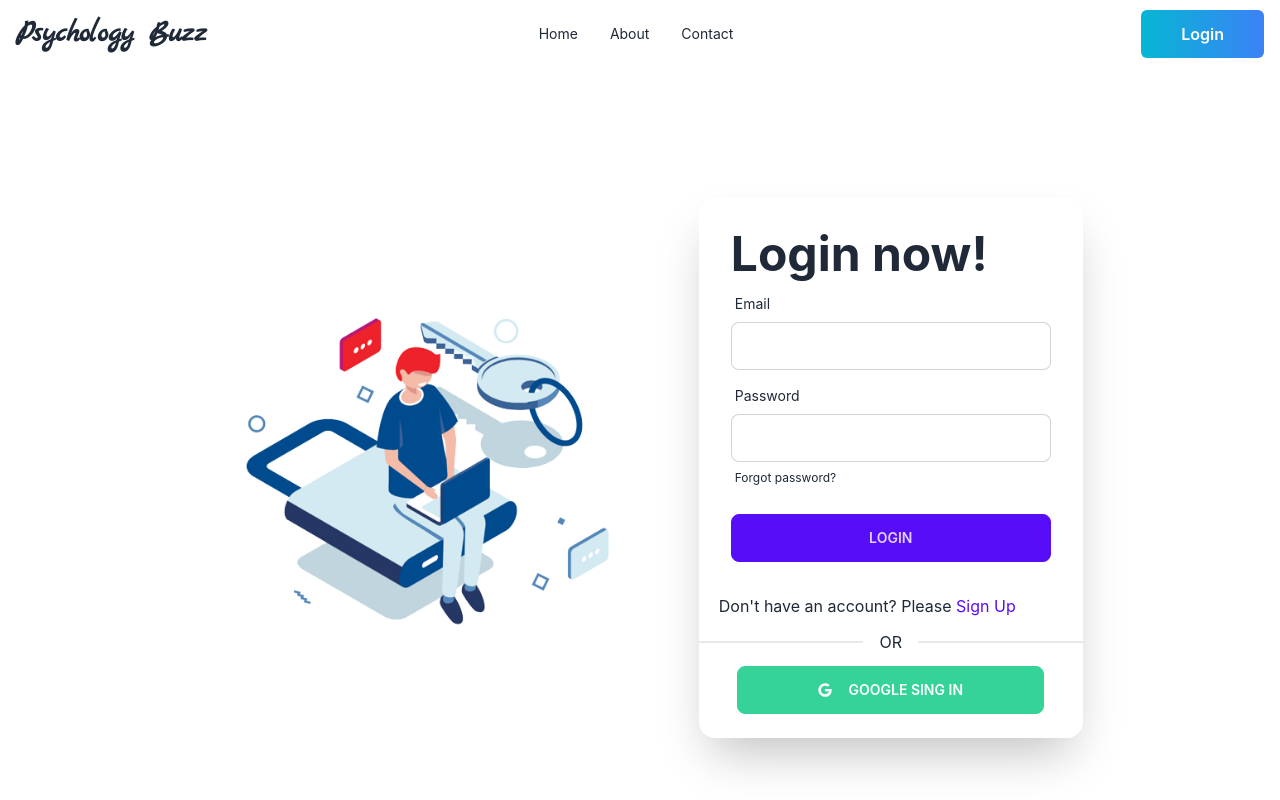
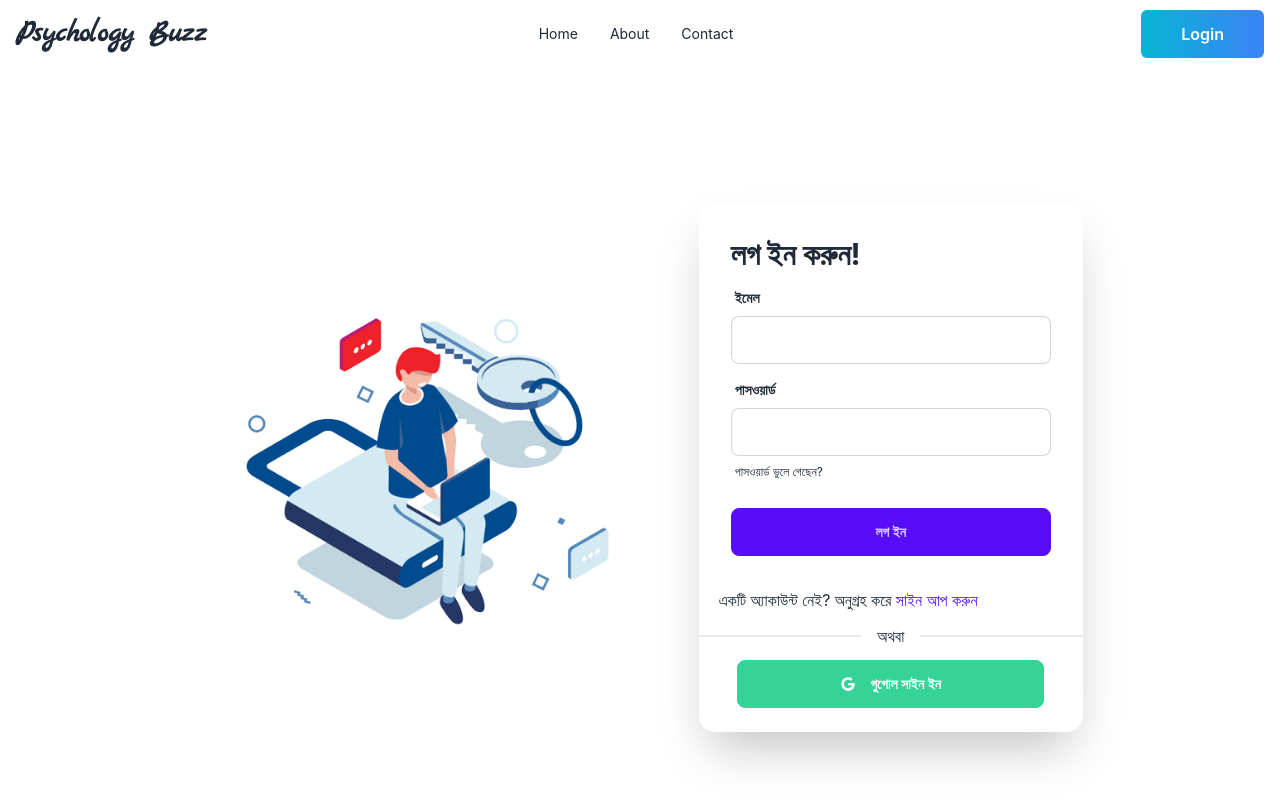
Before and after one commit to rakib4485/seba-client, a React (Create React App) app: page /login in a window 1280 px wide. Shown: the top 800 px of the page. Built offline with nearby package versions, Linux system fonts and the light colour scheme; no server answers.

Commit message:
pricing added

```diff
--- a/src/pages/Home/Council/Council.js
+++ b/src/pages/Home/Council/Council.js
@@ -2,23 +2,23 @@ import React from 'react';
 
 const Council = () => {
     return (
-        <div className='mt-20'>
-            <h1 className="text-center text-4xl font-semibold text-white">Our Counselling Video</h1>
+        <div className='mt-20 px-[6%]'>
+            <h1 className="text-center text-4xl font-semibold ">আমাদের কাউন্সেলিং ভিডিও</h1>
             <div className="grid grid-cols-3 gap-8 mt-10">
-                <div className="card bg-base-100 shadow-xl">
-                    <figure className="px-10 py-10">
+                <div className="card">
+                    <figure className="px-5 py-5">
                     <iframe width="560" height="315" src="https://www.youtube.com/embed/Gljq2FHzTvY" title="YouTube video player" frameborder="0" allow="accelerometer; autoplay; clipboard-write; encrypted-media; gyroscope; picture-in-picture; web-share" allowfullscreen></iframe>
                     </figure>
 
                 </div>
-                <div className="card bg-base-100 shadow-xl">
-                    <figure className="px-10 py-10">
+                <div className="card">
+                    <figure className="px-5 py-5">
                     <iframe width="560" height="315" src="https://www.youtube.com/embed/eAK14VoY7C0" title="YouTube video player" frameborder="0" allow="accelerometer; autoplay; clipboard-write; encrypted-media; gyroscope; picture-in-picture; web-share" allowfullscreen></iframe>
                     </figure>
 
                 </div>
-                <div className="card bg-base-100 shadow-xl">
-                    <figure className="px-10 py-10">
+                <div className="card">
+                    <figure className="px-5 py-5">
                     <iframe width="560" height="315" src="https://www.youtube.com/embed/_MJe1YRwad0" title="YouTube video player" frameborder="0" allow="accelerometer; autoplay; clipboard-write; encrypted-media; gyroscope; picture-in-picture; web-share" allowfullscreen></iframe>
                     </figure>
 
--- a/src/pages/Home/FAQ/FAQ.js
+++ b/src/pages/Home/FAQ/FAQ.js
@@ -4,7 +4,7 @@ import { Link } from 'react-router-dom';
 const FAQ = () => {
     return (
         <div className='px-[6%]'>
-            <h1 className="text-center text-3xl font-bold my-20">সচরাচর জিজ্ঞাসা</h1>
+            <h1 className="text-center text-3xl font-bold mt-20">সচরাচর জিজ্ঞাসা</h1>
             {/* <div className="grid grid-cols-3 gap-8 mt-16">
                 <div>
                     <h5 className="text-xl font-semibold">আমি যখন একজন থেরাপিস্টকে দেখি তখন প্রথম সেশনে আমি কী আশা করতে পারি?</h5>
@@ -22,7 +22,7 @@ const FAQ = () => {
                     <p className='uppercase text-orange-500'><Link>Read more</Link></p>
                 </div>
             </div> */}
-            <div className="collapse collapse-plus w-[70%] mx-auto">
+            <div className="collapse collapse-plus w-[70%] mx-auto mt-10">
   <input type="radio" name="my-accordion-3" checked="checked" />
   <div className="collapse-title text-xl font-semibold bg-orange-300">
   আমি যখন একজন থেরাপিস্টকে দেখি তখন প্রথম সেশনে আমি কী আশা করতে পারি?
--- a/src/pages/Home/Home/Home.js
+++ b/src/pages/Home/Home/Home.js
@@ -4,6 +4,7 @@ import Services from '../Services/Services';
 import FAQ from '../FAQ/FAQ'
 import Council from '../Council/Council';
 import AboutHome from '../AboutHome/AboutHome';
+import HomePricing from '../HomePricing/HomePricing';
 
 const Home = () => {
     return (
@@ -11,8 +12,10 @@ const Home = () => {
             <Banner />
             <AboutHome />
             <Services />
+            <Council />
+
+            <HomePricing />
             <FAQ />
-            <Council />
         </div>
     );
 };
--- /dev/null
+++ b/src/pages/Home/HomePricing/HomePricing.js
@@ -0,0 +1,28 @@
+import React from 'react';
+
+const HomePricing = () => {
+    return (
+        <div className='my-20 px-[6%]'>
+            <h1 className="text-center text-3xl font-bold">আমাদের প্যাকেজ সমুহ</h1>
+            <div className="grid grid-cols-3 gap-6 mt-10">
+                <div className='border px-8 py-16 rounded-md'>
+                    <h3 className="text-xl text-center font-semibold">স্ট্যান্ডার্ড প্যাকেজ</h3>
+                    <h1 className="text-3xl font-semibold text-center my-3">৳ ১৫০০০</h1>
+                    <p className='text-justify'>আমাদের স্ট্যান্ডার্ড প্যাকেজ লাইসেন্সপ্রাপ্ত মনোবিজ্ঞানীর সাথে পৃথক থেরাপি সেশন অফার করে। এই অধিবেশনগুলি আপনার নির্দিষ্ট প্রয়োজন অনুসারে তৈরি করা হয়েছে এবং আপনার চ্যালেঞ্জগুলি নিয়ে আলোচনা এবং কাজ করার জন্য একটি নিরাপদ স্থান প্রদান করে।</p>
+                </div>
+                <div className='border px-8 py-16 rounded-md bg-[#252525] text-white'>
+                    <h3 className="text-xl text-center font-semibold">প্রিমিয়াম প্যাকেজ</h3>
+                    <h1 className="text-3xl font-semibold text-center my-3">৳ ১৫০০০</h1>
+                    <p className='text-justify'>প্রিমিয়াম প্যাকেজে আমাদের সবচেয়ে অভিজ্ঞ এবং বিশেষ মনোবিজ্ঞানীদের সাথে পৃথক থেরাপি সেশন অন্তর্ভুক্ত রয়েছে। আপনি আপনার থেরাপিউটিক লক্ষ্যগুলি আরও দক্ষতার সাথে অর্জন করতে সহায়তা করার জন্য ব্যক্তিগতকৃত মনোযোগ এবং উন্নত কৌশলগুলি পাবেন।</p>
+                </div>
+                <div className='border px-8 py-16 rounded-md bg-[#B68D7E] text-white'>
+                    <h3 className="text-xl text-center font-semibold">দম্পতিদের কাউন্সেলিং</h3>
+                    <h1 className="text-3xl font-semibold text-center my-3">৳ ১৫০০০</h1>
+                    <p className='text-justify'>আমাদের দম্পতিদের কাউন্সেলিং সেশনগুলি অংশীদারদের যোগাযোগ উন্নত করতে, দ্বন্দ্ব সমাধান করতে এবং তাদের সম্পর্ককে শক্তিশালী করতে সাহায্য করার জন্য ডিজাইন করা হয়েছে। সেশনগুলি একজন অভিজ্ঞ দম্পতি থেরাপিস্ট দ্বারা সহায়তা করা হয়।</p>
+                </div>
+            </div>
+        </div>
+    );
+};
+
+export default HomePricing;
--- a/src/pages/Login/Login.js
+++ b/src/pages/Login/Login.js
@@ -44,10 +44,10 @@ const Login = () => {
         <div className="hero-content flex-col lg:flex-row-reverse justify-around">
           <div className="card flex-shrink-0 w-full max-w-sm shadow-2xl bg-base-100">
             <form onSubmit={handleSignIn} className="card-body">
-            <h1 className="text-5xl font-bold">Login now!</h1>
+            <h1 className="text-3xl font-bold">লগ ইন করুন!</h1>
               <div className="form-control">
                 <label className="label">
-                  <span className="label-text">Email</span>
+                  <span className="label-text font-semibold">ইমেল</span>
                 </label>
                 <input
                   type="email"
@@ -57,7 +57,7 @@ const Login = () => {
               </div>
               <div className="form-control">
                 <label className="label">
-                  <span className="label-text">Password</span>
+                  <span className="label-text font-semibold">পাসওয়ার্ড</span>
                 </label>
                 <input
                   type="password"
@@ -66,20 +66,21 @@ const Login = () => {
                 />
                 <label className="label">
                   <Link  className="label-text-alt link link-hover">
-                    Forgot password?
+                  পাসওয়ার্ড ভুলে গেছেন?
                   </Link>
                 </label>
 
               </div>
               <div className="form-control mt-3">
-                <button className="btn btn-primary">Login</button>
+                <button className="btn btn-primary">লগ ইন</button>
               </div>
 
             </form>
-            <p className="ml-5">Don't have an account? Please<Link to="/signup" className="text-primary"> Sign Up</Link></p>
-              <div className="divider">OR</div>
+            <p className="ml-5">একটি অ্যাকাউন্ট নেই? অনুগ্রহ করে<Link to="/signup" className="text-primary"> সাইন আপ করুন</Link></p>
+              <div className="divider">অথবা</div>
               <div className="form-control mb-6 w-[80%] mx-auto">
-                <button onClick={handleGoogleSignIn} className="btn btn-success text-white flex items-center"><FaGoogle className="mr-2"></FaGoogle> Google Sing in</button>
+                <button onClick={handleGoogleSignIn} className="btn btn-success text-white flex items-center"><FaGoogle className="mr-2"></FaGoogle> গুগোল
+                 সাইন ইন</button>
               </div>
           </div>
           <div className="text-center lg:text-left lg:w-1/2">
--- a/src/pages/Signup/Signup.js
+++ b/src/pages/Signup/Signup.js
@@ -66,10 +66,10 @@ const Signup = () => {
         <div className="hero-content flex-col lg:flex-row-reverse justify-around">
           <div className="card flex-shrink-0 w-full max-w-sm shadow-2xl bg-base-100">
             <form onSubmit={handleCreateUser} className="card-body">
-            <h1 className="text-4xl font-bold">Sign UP Now!</h1>
+            <h1 className="text-3xl font-bold">সাইন আপ করুন!</h1>
               <div className="form-control">
                 <label className="label">
-                  <span className="label-text">Name</span>
+                  <span className="label-text font-semibold">নাম</span>
                 </label>
                 <input
                   type="text"
@@ -79,7 +79,7 @@ const Signup = () => {
               </div>
               <div className="form-control">
                 <label className="label">
-                  <span className="label-text">Email</span>
+                  <span className="label-text font-semibold">ইমেল</span>
                 </label>
                 <input
                   type="email"
@@ -89,7 +89,7 @@ const Signup = () => {
               </div>
               <div className="form-control">
                 <label className="label">
-                  <span className="label-text">Password</span>
+                  <span className="label-text font-semibold">পাসওয়ার্ড</span>
                 </label>
                 <input
                   type="password"
@@ -98,12 +98,12 @@ const Signup = () => {
                 />
               </div>
               <div className="form-control mt-3">
-                <button className="btn btn-primary">Sign Up</button>
+                <button className="btn btn-primary">সাইন আপ করুন</button>
               </div>
-              <p className="">Already have an account? Please<Link to="/login" className="text-primary"> Log In</Link></p>
-              <div className="divider">OR</div>
+              <p className="">ইতিমধ্যে একটি অ্যাকাউন্ট আছে? অনুগ্রহ করে<Link to="/login" className="text-primary"> লগ ইন করুন</Link></p>
+              <div className="divider">অথবা</div>
               <div className="form-control">
-                <button onClick={handleGoogleSignIn} className="btn btn-success text-white flex items-center"><FaGoogle className='mr-2'></FaGoogle> Google Sing in</button>
+                <button onClick={handleGoogleSignIn} className="btn btn-success text-white flex items-center"><FaGoogle className='mr-2'></FaGoogle> গুগোল সাইন ইন</button>
               </div>
             </form>
           </div>
```
